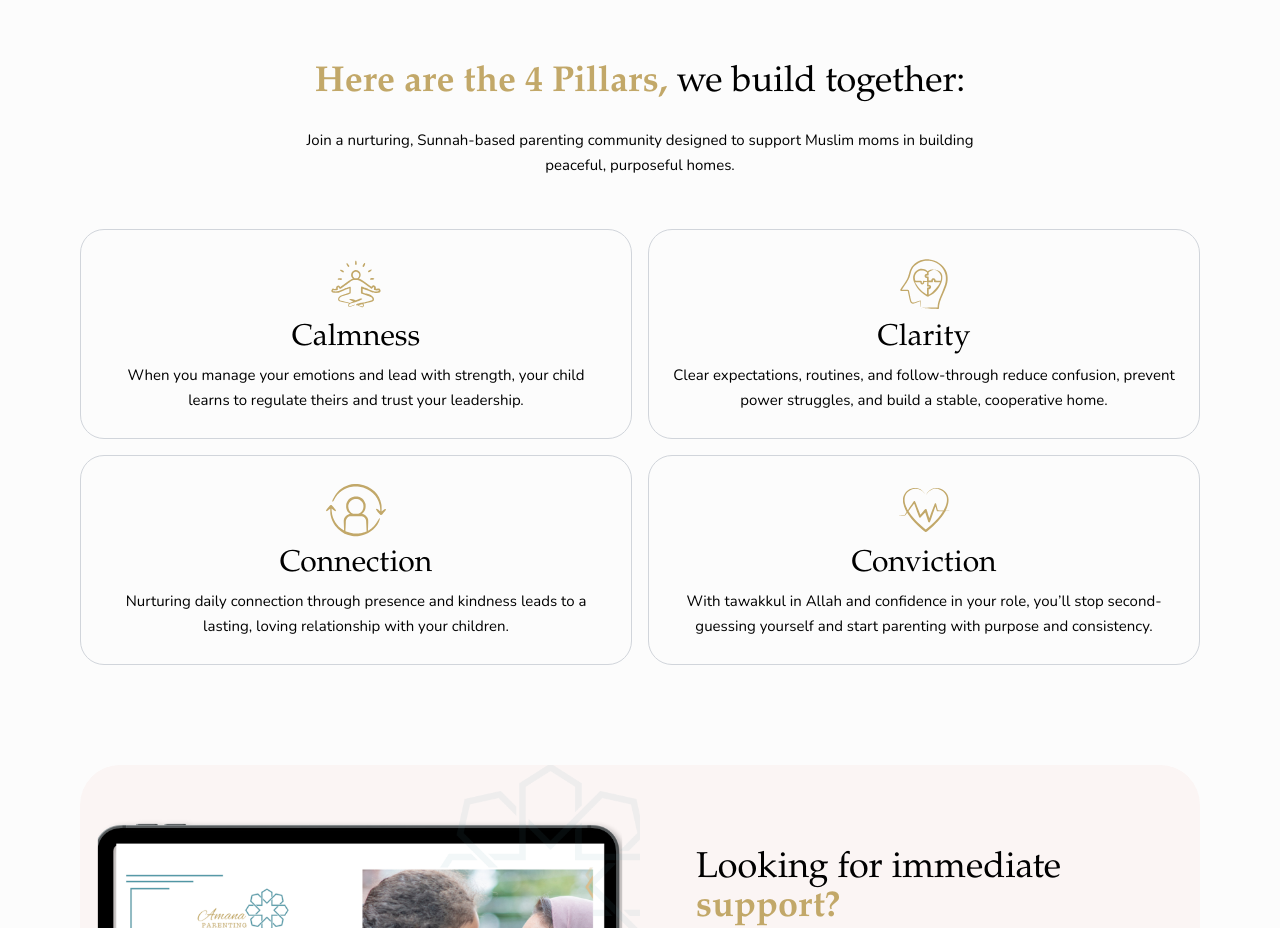
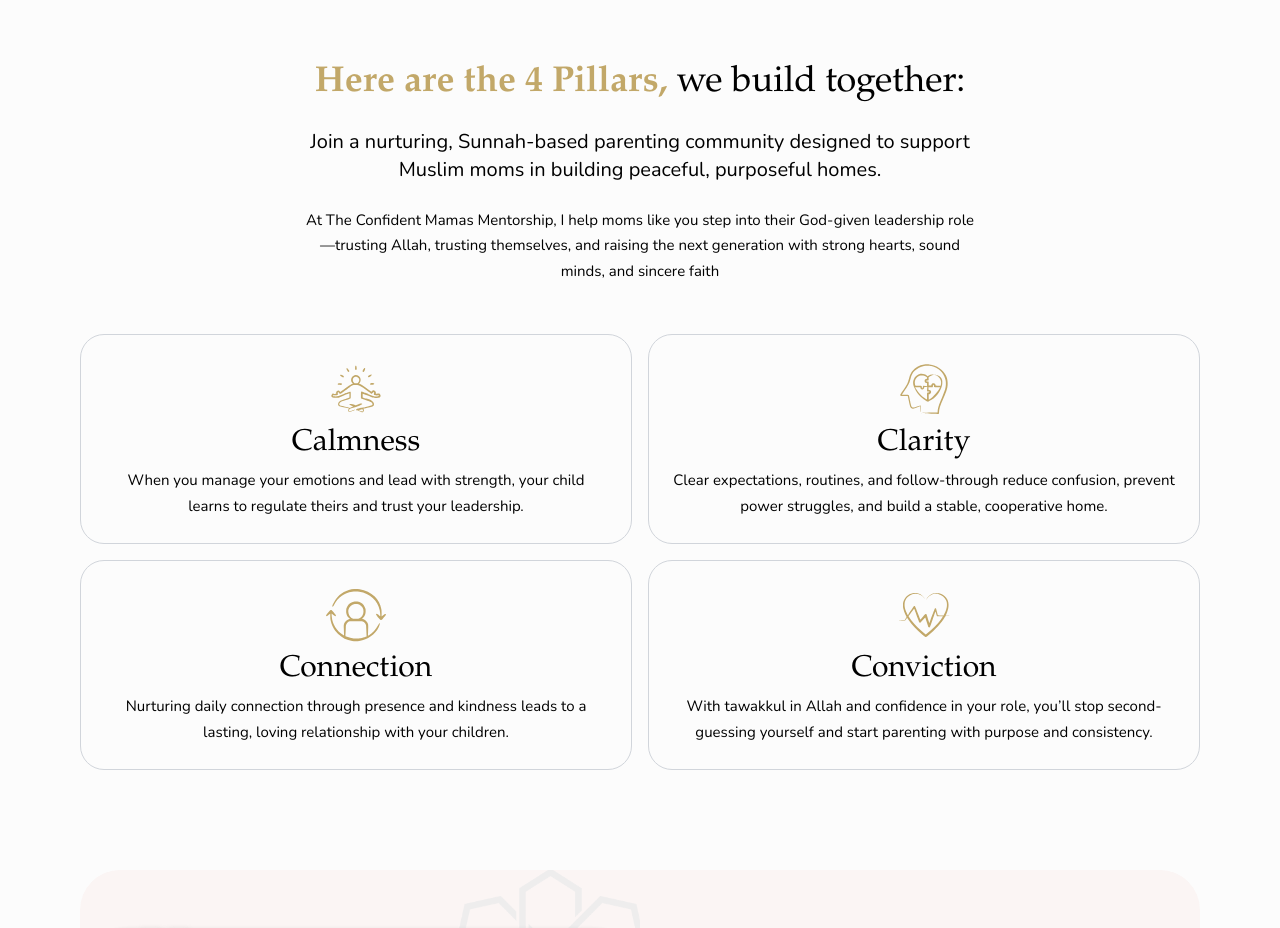
Before and after one commit to rahmamahdi02/amana-parenting, a React (Vite) app: page /membership in a window 1280 px wide. Shown: the part 2580-3508 px from the top of the page. Built offline with nearby package versions, Linux system fonts and the light colour scheme.

Commit message:
feat: update text sizing

```diff
--- a/src/components/BenefitMembership.jsx
+++ b/src/components/BenefitMembership.jsx
@@ -10,7 +10,9 @@ export default function BenefitMembership() {
         <SectionTitle>
           <h2><span className="text-primaryColor font-bold">Here are the 4 Pillars,
           </span> we build together:</h2>
-          <p>Join a nurturing, Sunnah-based parenting community designed to support Muslim moms in building peaceful, purposeful homes.</p>
+          <p className="text-xl mb-6">Join a nurturing, Sunnah-based parenting community designed to support Muslim moms in building peaceful, purposeful homes.
+            </p>
+          <p>At The Confident Mamas Mentorship, I help moms like you step into their God-given leadership role—trusting Allah, trusting themselves, and raising the next generation with strong hearts, sound minds, and sincere faith</p>
         </SectionTitle>
         <div className="grid sm:grid-cols-2 lg:grid-cols-2 gap-4">
           {benefitData.map((item, index) => (
```
